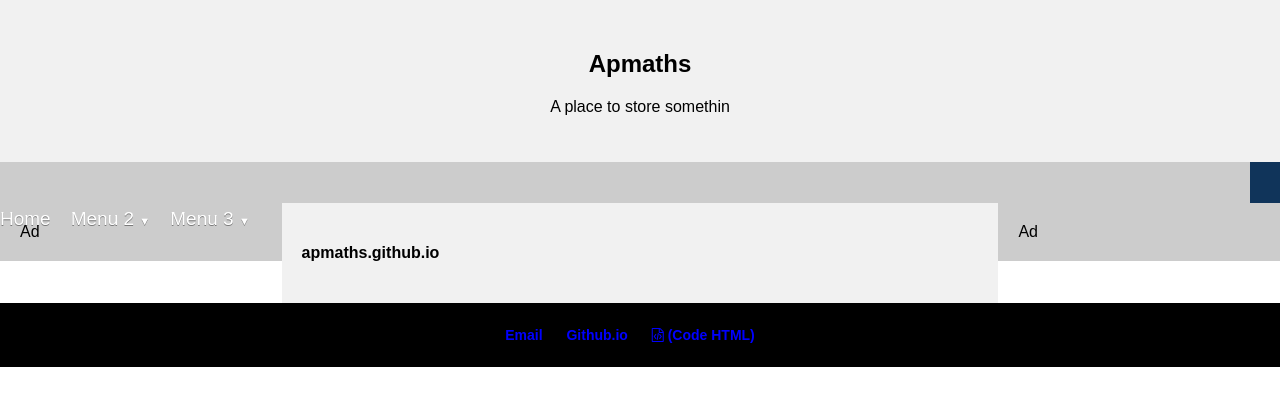
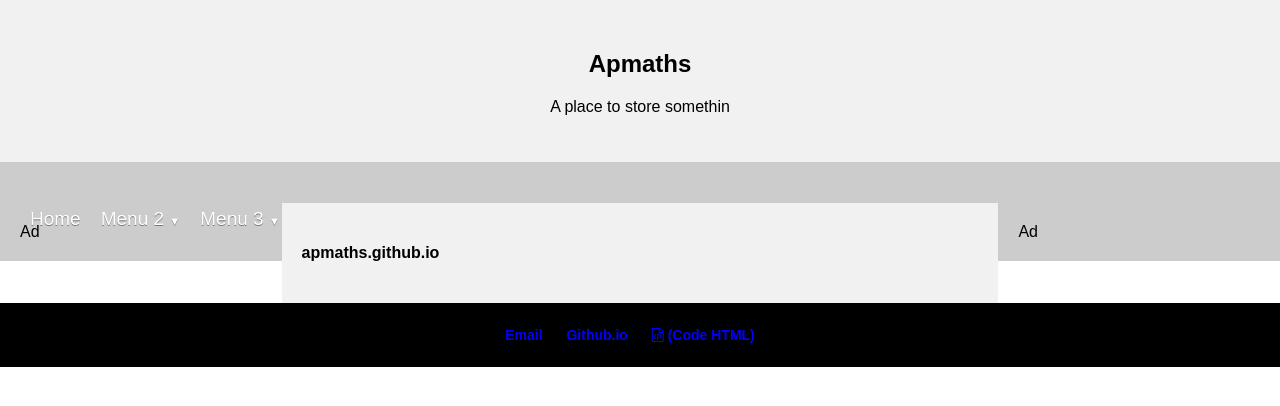
Before and after one commit to hoAngnaMPHan/apmaths.github.io, a Jekyll site: the page built from index.html, in a window 1280 px wide. Shown: the top 406 px of the page. Built offline with Jekyll 4.4.1, drawn with Linux system fonts in a browser that asks for light colours.

Commit message:
Update style.css

```diff
--- a/css/style.css
+++ b/css/style.css
@@ -59,7 +59,7 @@ a:hover { text-decoration: none; color: #808000;}
 .menu {
   width: 100%;
   margin: 0px;
-  margin-left: -30px;
+  margin-left: 0px;
   text-align: left;
 }
 .menu li {
```
